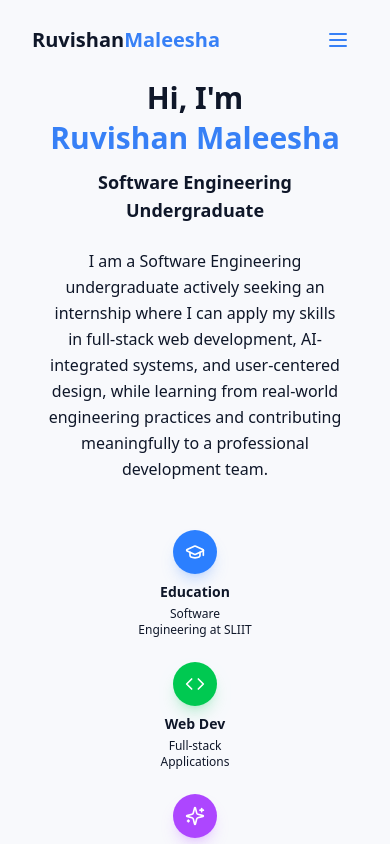
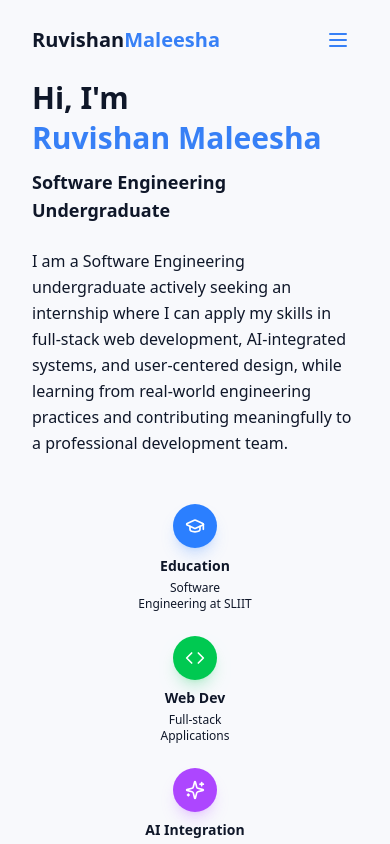
Before and after one commit to wmrmweerakoon/SimpleProfessionalPortfolio, a React app: page / in a window 390 px wide. Shown: the top 844 px of the page. Built offline with nearby package versions, Linux system fonts and the light colour scheme; the HTML template or start-up script is replaced by a standard one.

Commit message:
Adjust Hero Section layout for better alignment with navbar and improved spacing

```diff
--- a/src/components/HeroSection.jsx
+++ b/src/components/HeroSection.jsx
@@ -6,8 +6,8 @@ export const HeroSection = () => {
       id="hero"
       className="relative min-h-screen flex items-center px-4 py-12 pt-20"
     >
-      <div className="container max-w-6xl mx-auto z-10">
-        <div className="flex flex-col md:flex-row items-center gap-16 md:gap-20">
+      <div className="container max-w-6xl mx-auto z-10 px-4">
+        <div className="flex flex-col md:flex-row items-center gap-16 md:gap-24 justify-between w-full">
           {/* Profile Image - Left Side */}
           <div className="flex-shrink-0 flex justify-center md:block order-2 md:order-1">
             <div className="p-1 bg-gradient-to-br from-primary to-secondary rounded-xl overflow-hidden shadow-xl shadow-primary/20">
@@ -20,7 +20,7 @@ export const HeroSection = () => {
           </div>
 
           {/* Details - Right Side */}
-          <div className="flex-1 text-center md:text-left space-y-6 order-1 md:order-2">
+          <div className="flex-1 text-left space-y-6 order-1 md:order-2">
             <div className="space-y-3">
               <h1 className="text-3xl md:text-4xl lg:text-5xl font-bold font-montserrat">
                 <span className="opacity-0 animate-fade-in">Hi, I'm</span><br/>
```
